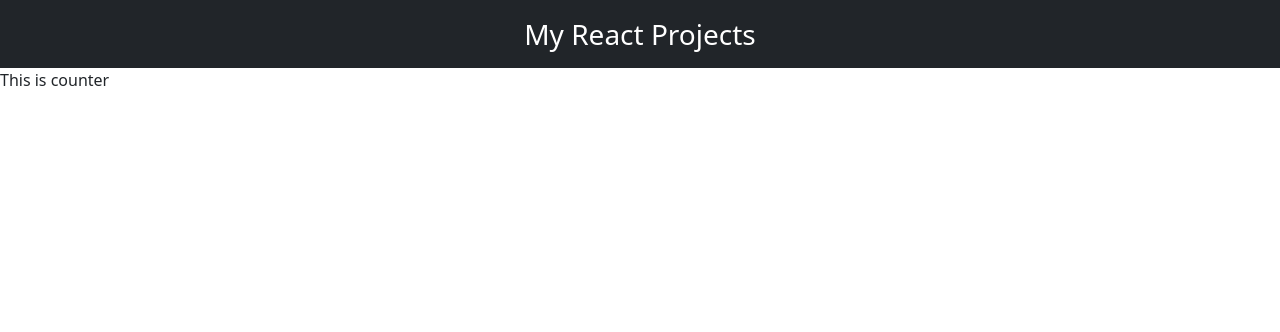
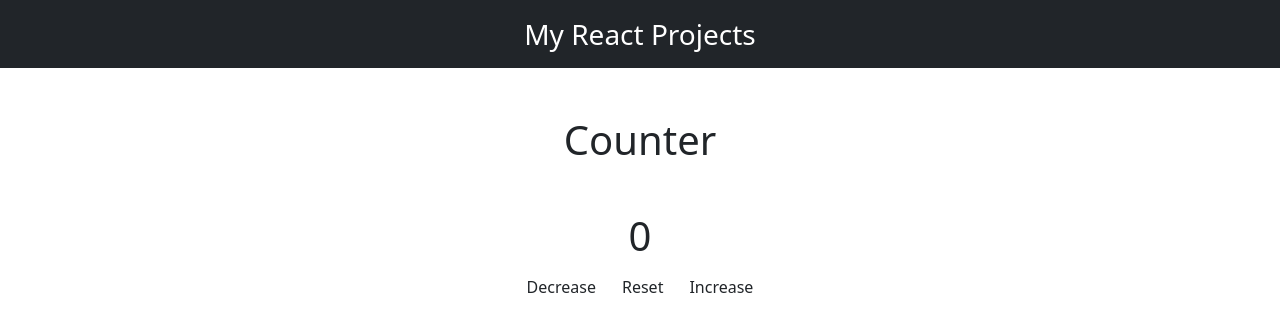
Before and after one commit to bibashmgr/my-projects, a React (Create React App) app: page /counter in a window 1280 px wide. Shown: the top 332 px of the page. Built offline with nearby package versions, Linux system fonts and the light colour scheme.

Commit message:
Updating repo

```diff
--- a/package.json
+++ b/package.json
@@ -7,6 +7,7 @@
     "@testing-library/react": "^11.2.7",
     "@testing-library/user-event": "^12.8.3",
     "bootstrap": "^5.1.3",
+    "bootstrap-icons": "^1.6.1",
     "react": "^17.0.2",
     "react-dom": "^17.0.2",
     "react-router-dom": "^5.3.0",
--- a/src/apps/Counter.js
+++ b/src/apps/Counter.js
@@ -1,16 +1,44 @@
 // dependencies
 import React from 'react';
+import {useState} from 'react';
 
 // components
 import Nav from '../components/Nav';
 
+// css
+import '../styles/Counter.css';
+
 const Counter = () => {
+    const [value, setValue] = useState(0);
+
+    const handleAdd = () => {
+        setValue(value + 1);
+    }
+    const handleSub = () => {
+        setValue(value - 1);
+    }
+    const handleReset = () => {
+        setValue(0);
+    }
+
     return (
         <>
             <Nav></Nav>
-            <div>
-                This is counter
-            </div>
+            <section className='container mt-5 text-center'>
+                <div className='h1'>
+                    Counter
+                </div>
+                <div className='mt-5'>
+                    <h1 className='value'>
+                        {value}
+                    </h1>
+                    <div className='buttons'>
+                        <button type='button' className='btn' onClick={handleSub}>Decrease</button>
+                        <button type='button' className='btn' onClick={handleReset}>Reset</button>
+                        <button type='button' className='btn' onClick={handleAdd}>Increase</button>
+                    </div>
+                </div>
+            </section>
         </>
     )
 }
```
Also changed, not shown: src/styles/Counter.css (added), 1 other file (tests, documents, lock files or other folders).
